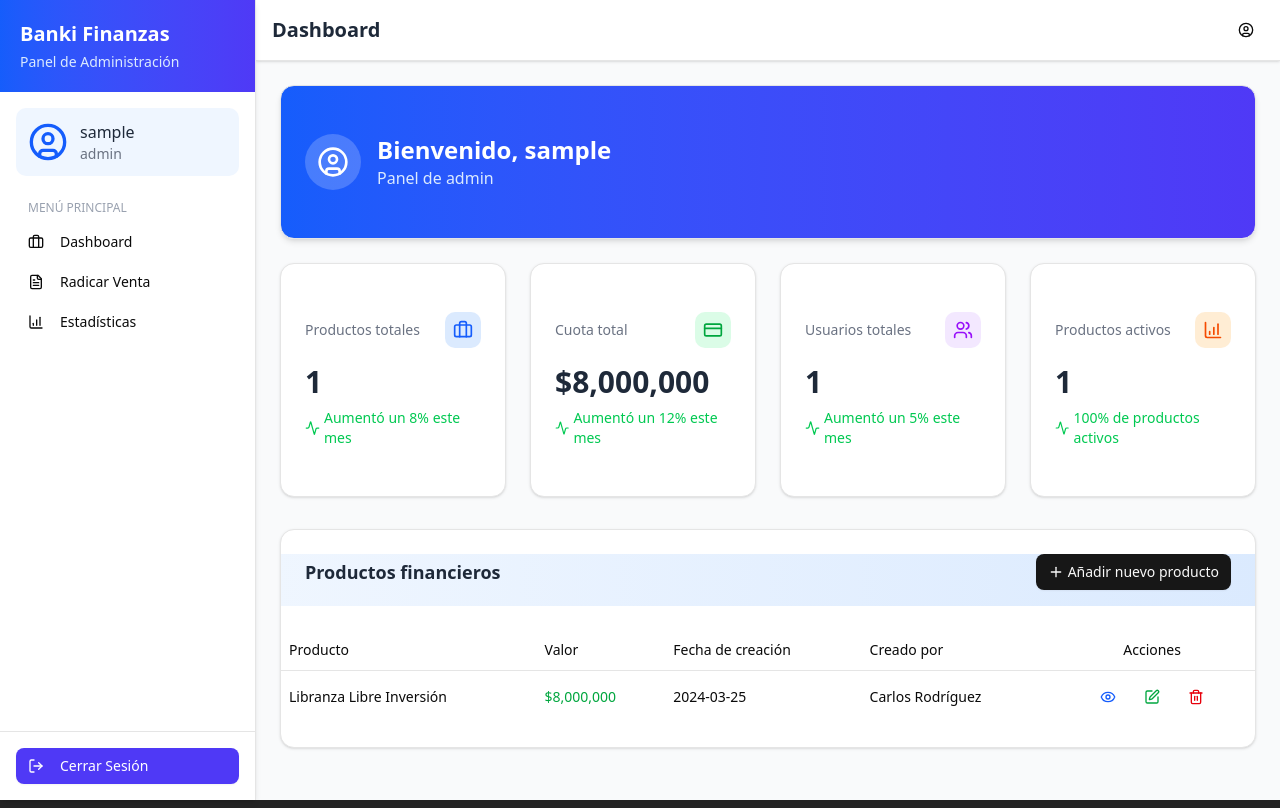
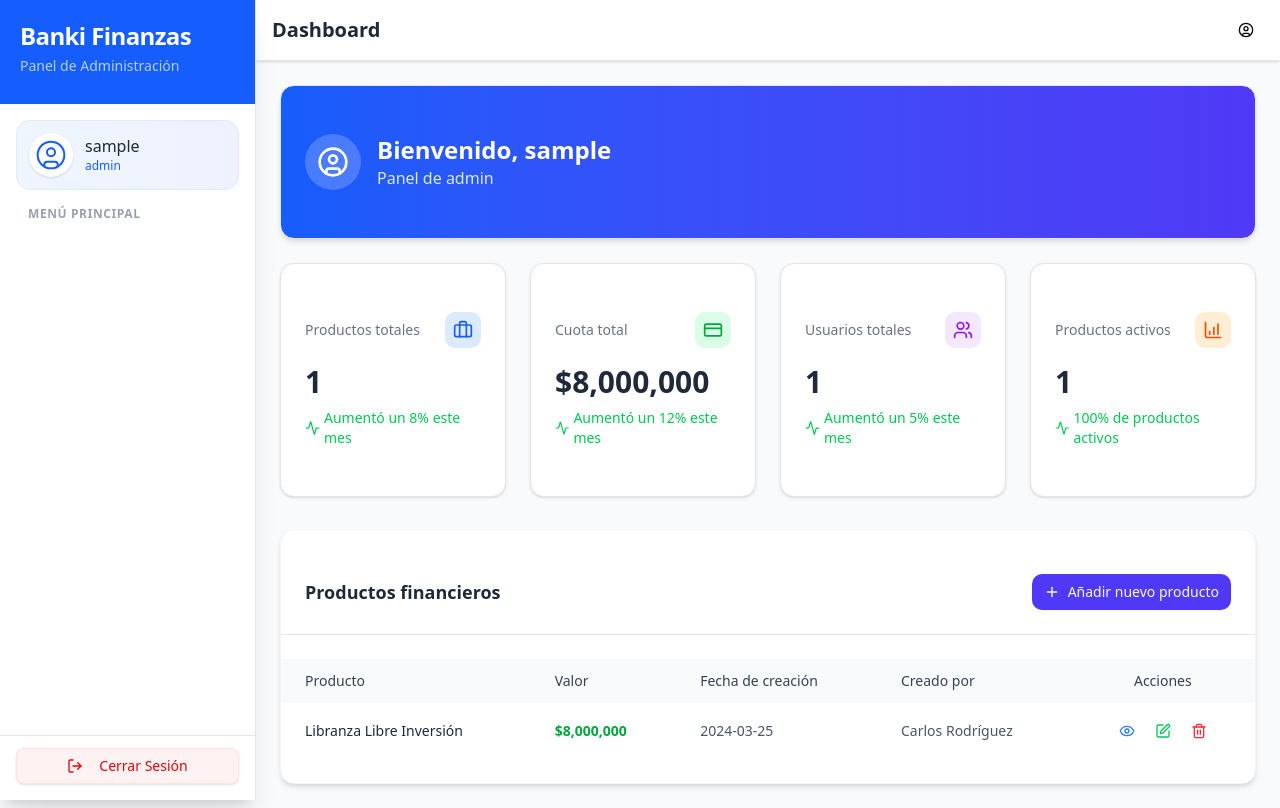
Before and after one commit to Znorlux/Banki-Reto-Konecta, a React (Vite) app in the folder frontend/: page /dashboard in a window 1280 px wide. Built offline with nearby package versions, Linux system fonts and the light colour scheme; sample sign-in values are in the browser's storage.

Commit message:
Agregar Toaster en App para que funcione Sonner y mejorar estilos de ProductTable y SideBar

```diff
--- a/frontend/src/App.jsx
+++ b/frontend/src/App.jsx
@@ -3,15 +3,19 @@ import Home from "./pages/Home";
 import Login from "./pages/Login";
 import Dashboard from "./pages/Dashboard";
 import NotFound from "./pages/NotFound";
+import { Toaster } from "sonner";
 
 const App = () => {
   return (
+    <>
+      <Toaster position="bottom-right" richColors />
       <Routes>
         <Route path="/" element={<Home />} />
         <Route path="/login" element={<Login />} />
         <Route path="/dashboard" element={<Dashboard />} />
         <Route path="*" element={<NotFound />} />
       </Routes>
+    </>
   );
 };
 
--- a/frontend/src/components/Dashboard/ProductTable.jsx
+++ b/frontend/src/components/Dashboard/ProductTable.jsx
@@ -11,15 +11,17 @@ import {
 } from "@/components/ui/table";
 import { Card, CardContent, CardHeader, CardTitle } from "@/components/ui/card";
 
-// Componente para la tabla de productos
 const ProductTable = ({ products, onAdd, onView, onEdit, onDelete }) => {
   return (
-    <Card className="shadow-sm">
-      <CardHeader className="flex flex-row items-center justify-between space-y-0 pb-4 bg-gradient-to-r from-blue-50 to-blue-100">
+    <Card className="shadow-md rounded-xl overflow-hidden border border-gray-100">
+      <CardHeader className="flex flex-row items-center justify-between space-y-0 py-5 px-6 bg-white border-b">
         <CardTitle className="text-lg font-bold text-gray-800">
           Productos financieros
         </CardTitle>
-        <Button onClick={onAdd} className="flex items-center gap-1">
+        <Button
+          onClick={onAdd}
+          className="flex items-center gap-2 bg-indigo-600 hover:bg-gray-800 rounded-lg px-4"
+        >
           <Plus className="h-4 w-4" />
           <span>Añadir nuevo producto</span>
         </Button>
@@ -28,36 +30,53 @@ const ProductTable = ({ products, onAdd, onView, onEdit, onDelete }) => {
       <CardContent className="p-0">
         <div className="overflow-x-auto">
           <Table>
-            <TableHeader>
-              <TableRow>
-                <TableHead>Producto</TableHead>
-                <TableHead>Valor</TableHead>
-                <TableHead>Fecha de creación</TableHead>
-                <TableHead>Creado por</TableHead>
-                <TableHead className="text-center">Acciones</TableHead>
+            <TableHeader className="bg-gray-50">
+              <TableRow className="border-none">
+                <TableHead className="py-3 px-6 text-sm font-medium text-gray-700">
+                  Producto
+                </TableHead>
+                <TableHead className="py-3 px-6 text-sm font-medium text-gray-700">
+                  Valor
+                </TableHead>
+                <TableHead className="py-3 px-6 text-sm font-medium text-gray-700">
+                  Fecha de creación
+                </TableHead>
+                <TableHead className="py-3 px-6 text-sm font-medium text-gray-700">
+                  Creado por
+                </TableHead>
+                <TableHead className="py-3 px-6 text-sm font-medium text-gray-700 text-center">
+                  Acciones
+                </TableHead>
               </TableRow>
             </TableHeader>
             <TableBody>
               {products.map((product) => (
-                <TableRow key={product.id} className="hover:bg-gray-50">
-                  <TableCell className="font-medium">
+                <TableRow
+                  key={product.id}
+                  className="hover:bg-gray-50 border-t border-gray-100"
+                >
+                  <TableCell className="py-4 px-6 font-medium text-gray-800">
                     {product.product}
                   </TableCell>
-                  <TableCell className="text-green-600 font-medium">
+                  <TableCell className="py-4 px-6 text-green-600 font-semibold">
                     $
                     {typeof product.requestedQuota === "number"
                       ? product.requestedQuota.toLocaleString()
                       : product.requestedQuota}
                   </TableCell>
-                  <TableCell>{product.creationDate}</TableCell>
-                  <TableCell>{product.user}</TableCell>
-                  <TableCell>
-                    <div className="flex items-center justify-center space-x-2">
+                  <TableCell className="py-4 px-6 text-gray-600">
+                    {product.creationDate}
+                  </TableCell>
+                  <TableCell className="py-4 px-6 text-gray-600">
+                    {product.user}
+                  </TableCell>
+                  <TableCell className="py-3 px-6">
+                    <div className="flex items-center justify-center space-x-1">
                       <Button
                         variant="ghost"
                         size="icon"
                         onClick={() => onView(product.id)}
-                        className="text-blue-600 hover:text-blue-800 hover:bg-blue-50"
+                        className="h-8 w-8 text-blue-500 hover:text-blue-700 hover:bg-blue-50 rounded-full"
                       >
                         <Eye className="h-4 w-4" />
                       </Button>
@@ -65,7 +84,7 @@ const ProductTable = ({ products, onAdd, onView, onEdit, onDelete }) => {
                         variant="ghost"
                         size="icon"
                         onClick={() => onEdit(product.id)}
-                        className="text-green-600 hover:text-green-800 hover:bg-green-50"
+                        className="h-8 w-8 text-green-500 hover:text-green-700 hover:bg-green-50 rounded-full"
                       >
                         <Edit className="h-4 w-4" />
                       </Button>
@@ -73,7 +92,7 @@ const ProductTable = ({ products, onAdd, onView, onEdit, onDelete }) => {
                         variant="ghost"
                         size="icon"
                         onClick={() => onDelete(product.id)}
-                        className="text-red-600 hover:text-red-800 hover:bg-red-50"
+                        className="h-8 w-8 text-red-500 hover:text-red-700 hover:bg-red-50 rounded-full"
                       >
                         <Trash2 className="h-4 w-4" />
                       </Button>
--- a/frontend/src/components/Dashboard/Sidebar.jsx
+++ b/frontend/src/components/Dashboard/Sidebar.jsx
@@ -1,5 +1,5 @@
-import React from "react";
-import { useNavigate } from "react-router-dom";
+import React, { useState } from "react";
+import { useNavigate, useLocation } from "react-router-dom";
 import {
   Briefcase,
   Users,
@@ -7,12 +7,20 @@ import {
   BarChart4,
   LogOut,
   UserCircle,
+  ChevronRight,
 } from "lucide-react";
 import { Button } from "@/components/ui/button";
 import { ScrollArea } from "@/components/ui/scroll-area";
+import { cn } from "@/lib/utils";
 
 const Sidebar = ({ isOpen, userRole, onClose }) => {
   const navigate = useNavigate();
+  const location = useLocation();
+
+  // Function to check if a path is active
+  const isActive = (path) => {
+    return location.pathname === path;
+  };
 
   const handleLogout = () => {
     localStorage.removeItem("userRole");
@@ -21,9 +29,37 @@ const Sidebar = ({ isOpen, userRole, onClose }) => {
     navigate("/login");
   };
 
+  // Menu items
+  const menuItems = [
+    {
+      name: "Dashboard",
+      path: "/dashboard",
+      icon: <Briefcase className="h-5 w-5" />,
+      showTo: ["Administrador", "Asesor"],
+    },
+    {
+      name: "Usuarios",
+      path: "/usuarios",
+      icon: <Users className="h-5 w-5" />,
+      showTo: ["Administrador"],
+    },
+    {
+      name: "Radicar Venta",
+      path: "/ventas/nueva",
+      icon: <FileText className="h-5 w-5" />,
+      showTo: ["Administrador", "Asesor"],
+    },
+    {
+      name: "Estadísticas",
+      path: "/estadisticas",
+      icon: <BarChart4 className="h-5 w-5" />,
+      showTo: ["Administrador", "Asesor"],
+    },
+  ];
+
   return (
     <>
-      {/* Overlay para cerrar el sidebar en móviles */}
+      {/* Overlay for mobile */}
       {isOpen && (
         <div
           className="fixed inset-0 bg-black/20 z-40 lg:hidden"
@@ -34,85 +70,94 @@ const Sidebar = ({ isOpen, userRole, onClose }) => {
 
       <aside
         className={`
-        fixed top-0 left-0 h-full bg-white border-r shadow-md z-50
+          fixed top-0 left-0 h-full bg-white border-r z-50
           w-64 transform transition-transform duration-300 ease-in-out
           ${isOpen ? "translate-x-0" : "-translate-x-full"}
-        lg:translate-x-0
+          lg:translate-x-0 shadow-xl
         `}
       >
-        <div className="p-5 bg-gradient-to-r from-blue-600 to-indigo-600 text-white">
-          <h2 className="text-xl font-bold">Banki Finanzas</h2>
-          <p className="text-blue-100 text-sm mt-1">Panel de Administración</p>
+        {/* Header */}
+        <div className="bg-blue-600 text-white">
+          <div className="p-5 pb-7">
+            <h2 className="text-2xl font-bold tracking-tight">
+              Banki Finanzas
+            </h2>
+            <p className="text-blue-100 text-sm mt-1 opacity-80">
+              Panel de Administración
+            </p>
+          </div>
         </div>
 
-        <div className="p-4">
-          <div className="mb-6">
-            <div className="flex items-center space-x-3 p-3 bg-blue-50 rounded-lg">
-              <UserCircle className="w-10 h-10 text-blue-600" />
+        {/* User Info */}
+        <div className="p-4 pb-0">
+          <div className="flex items-center gap-3 p-3 rounded-xl bg-gradient-to-r from-blue-50 to-indigo-50 border border-blue-100">
+            <div className="bg-white rounded-full p-1.5 shadow-sm">
+              <UserCircle className="w-8 h-8 text-blue-600" strokeWidth={1.5} />
+            </div>
             <div>
-                <p className="font-medium text-gray-800">
+              <p className="font-medium text-gray-800 leading-tight">
                 {localStorage.getItem("userName") || "Admin User"}
               </p>
-                <p className="text-sm text-gray-500">{userRole}</p>
+              <p className="text-xs text-blue-600 font-medium mt-0.5">
+                {userRole}
+              </p>
             </div>
           </div>
         </div>
 
-          <ScrollArea className="h-[calc(100vh-220px)]">
-            <div className="space-y-1">
-              <p className="text-xs font-medium text-gray-400 mb-2 ml-3 uppercase">
+        {/* Navigation Menu */}
+        <ScrollArea className="py-4 px-3 h-[calc(100vh-235px)]">
+          <div className="space-y-5">
+            <div>
+              <p className="text-xs font-semibold text-gray-400 mb-2 pl-4 uppercase tracking-wider">
                 Menú Principal
               </p>
-
+              <nav className="space-y-1">
+                {menuItems
+                  .filter((item) => item.showTo.includes(userRole))
+                  .map((item) => (
                     <Button
-                variant="ghost"
-                className="w-full justify-start"
-                onClick={() => navigate("/dashboard")}
+                      key={item.path}
+                      variant={isActive(item.path) ? "default" : "ghost"}
+                      className={cn(
+                        "w-full justify-start h-10 px-4 mb-1 font-medium",
+                        isActive(item.path)
+                          ? "bg-blue-600 text-white hover:bg-blue-700"
+                          : "text-gray-700 hover:bg-blue-50 hover:text-blue-600"
+                      )}
+                      onClick={() => navigate(item.path)}
                     >
-                <Briefcase className="mr-2 h-4 w-4" />
-                Dashboard
+                      <div className="flex items-center w-full">
+                        <span
+                          className={cn(
+                            "mr-3",
+                            isActive(item.path) ? "text-white" : "text-blue-600"
+                          )}
+                        >
+                          {item.icon}
+                        </span>
+                        {item.name}
+                        {isActive(item.path) && (
+                          <ChevronRight className="ml-auto h-4 w-4" />
+                        )}
+                      </div>
                     </Button>
-
-              {userRole === "Administrador" && (
-                <Button
-                  variant="ghost"
-                  className="w-full justify-start"
-                  onClick={() => navigate("/usuarios")}
-                >
-                  <Users className="mr-2 h-4 w-4" />
-                  Usuarios
-                </Button>
-              )}
-
-              <Button
-                variant="ghost"
-                className="w-full justify-start"
-                onClick={() => navigate("/ventas/nueva")}
-              >
-                <FileText className="mr-2 h-4 w-4" />
-                Radicar Venta
-              </Button>
-
-              <Button
-                variant="ghost"
-                className="w-full justify-start"
-                onClick={() => navigate("/estadisticas")}
-              >
-                <BarChart4 className="mr-2 h-4 w-4" />
-                Estadísticas
-              </Button>
+                  ))}
+              </nav>
+            </div>
           </div>
         </ScrollArea>
 
-          <div className="absolute bottom-0 left-0 right-0 p-4 border-t">
+        {/* Logout Button */}
+        <div className="absolute bottom-0 left-0 right-0 p-4 pt-3 border-t bg-white">
           <Button
-              className="w-full justify-start bg-indigo-600 text-white hover:bg-indigo-800"
+            className="w-full bg-red-50 text-red-600 hover:bg-red-100 hover:text-red-700 border border-red-100 shadow-sm font-medium"
+            variant="outline"
             onClick={handleLogout}
           >
             <LogOut className="mr-2 h-4 w-4" />
             Cerrar Sesión
           </Button>
-          </div>
         </div>
       </aside>
     </>
```
Lines whose indentation alone changed are shown as unchanged.
